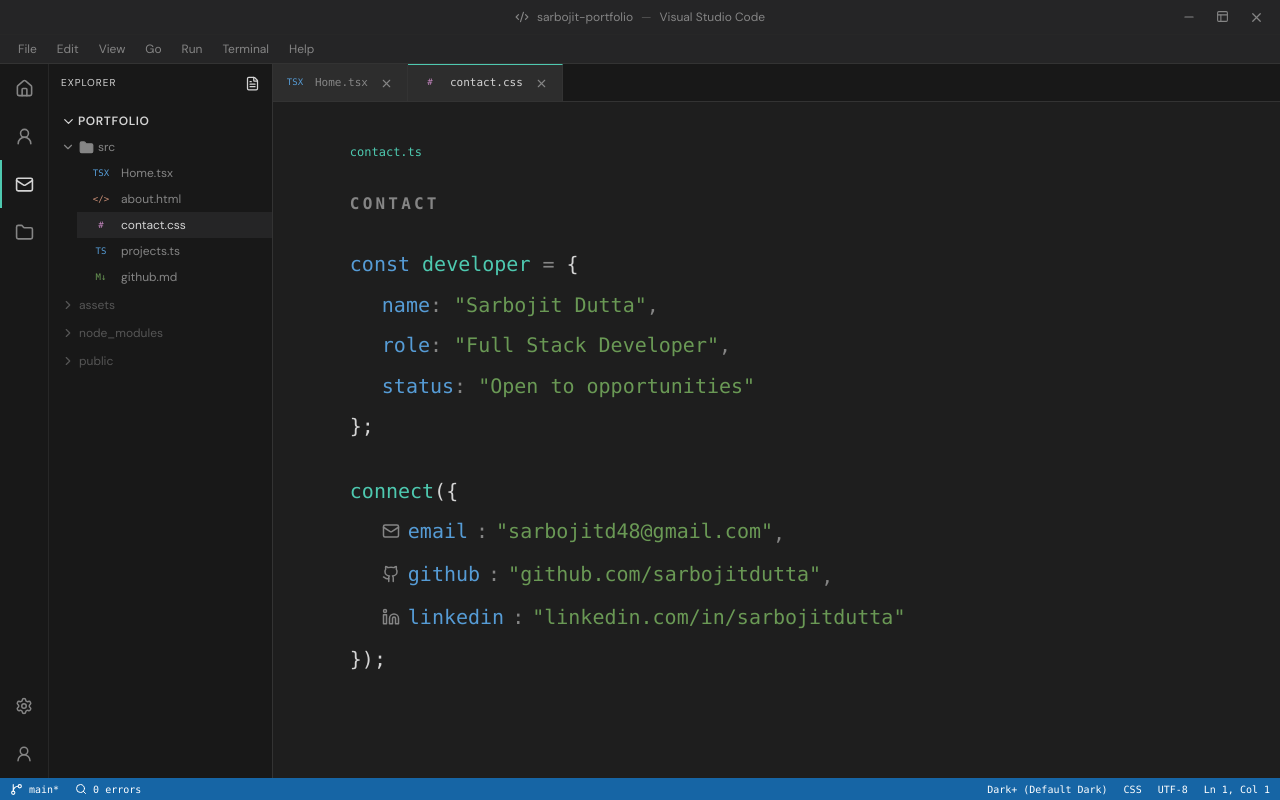
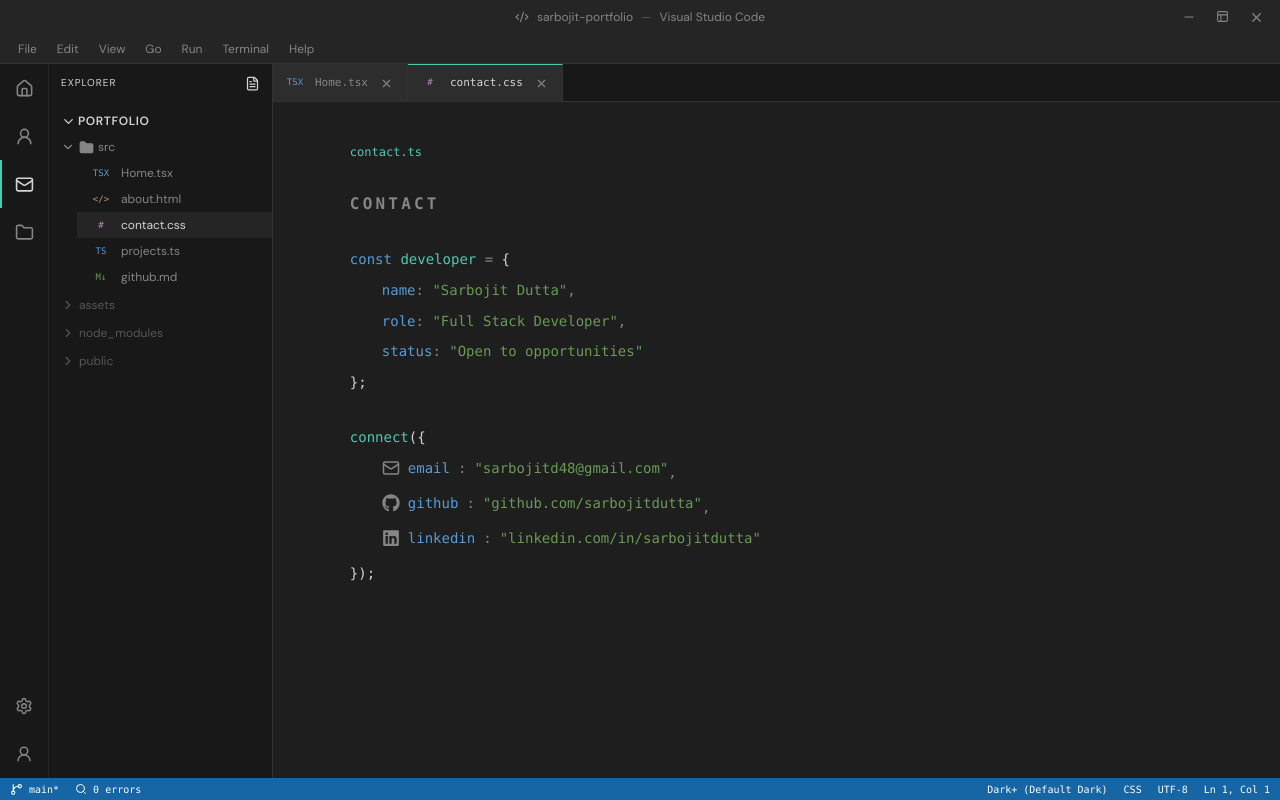
Before and after one commit to sarbojitdutta/myPortfolio, a React (Vite) app: page /contact in a window 1280 px wide. Built offline with nearby package versions, Linux system fonts and the light colour scheme.

Commit message:
changes in contacts

```diff
--- a/package.json
+++ b/package.json
@@ -14,6 +14,7 @@
     "lucide-react": "^1.42.0",
     "react": "^19.2.8",
     "react-dom": "^19.2.8",
+    "react-icons": "^5.7.0",
     "react-router-dom": "^7.0.0"
   },
   "devDependencies": {
--- a/src/components/views/AboutView.tsx
+++ b/src/components/views/AboutView.tsx
@@ -2,7 +2,7 @@ import { useState } from 'react'
 import { PanelsTopLeft } from 'lucide-react'
 import { CodeHeader, mono, border, PageView } from './shared'
 
-const skills = ['React', 'TypeScript', 'Python', 'FastAPI', 'Node.js', 'PostgreSQL', 'Graph RAG', 'Git']
+const skills = ['React','Next.js' , 'TypeScript', 'JavaScript', 'Python', 'RESTAPI', 'FAST API', 'Node.js', 'SQL', 'RAG', 'Git']
 
 export function AboutView() {
   const [preview, setPreview] = useState(false)
--- a/src/components/views/ContactView.tsx
+++ b/src/components/views/ContactView.tsx
@@ -1,4 +1,5 @@
-import { Github, Linkedin, Mail } from 'lucide-react'
+import { Mail } from 'lucide-react'
+import { FaGithub, FaLinkedin } from 'react-icons/fa'
 import { CodeHeader, mono, PageView } from './shared'
 
 export function ContactView() {
@@ -13,7 +14,7 @@ export function ContactView() {
           CONTACT
         </div>
 
-        <div className={`space-y-2 text-base leading-relaxed sm:text-lg md:text-xl ${mono}`}>
+        <div className={`space-y-2 text-base leading-relaxed sm:text-md md:text-sm ${mono}`}>
           <div>
             <span className="text-[var(--blue)]">const</span>{' '}
             <span className="text-[var(--accent)]">developer</span>{' '}
@@ -60,7 +61,7 @@ export function ContactView() {
 
           <div className="pl-5 sm:pl-8">
             <a href="https://github.com/sarbojitdutta" target="_blank" rel="noreferrer" className="group inline-flex items-center gap-2 hover:text-[var(--accent)]">
-              <Github size={18} className="shrink-0 text-[var(--muted)] transition-colors group-hover:text-[var(--accent)]" />
+              <FaGithub size={18} className="shrink-0 text-[var(--muted)] transition-colors group-hover:text-[var(--accent)]" />
               <span className="text-[var(--blue)]">github</span>
               <span className="text-[var(--muted)]">: </span>
               <span className="text-[var(--green)] group-hover:text-[var(--accent)]">&quot;github.com/sarbojitdutta&quot;</span>
@@ -70,7 +71,7 @@ export function ContactView() {
 
           <div className="pl-5 sm:pl-8">
             <a href="https://linkedin.com/in/sarbojitdutta" target="_blank" rel="noreferrer" className="group inline-flex items-center gap-2 hover:text-[var(--accent)]">
-              <Linkedin size={18} className="shrink-0 text-[var(--muted)] transition-colors group-hover:text-[var(--accent)]" />
+              <FaLinkedin size={18} className="shrink-0 text-[var(--muted)] transition-colors group-hover:text-[var(--accent)]" />
               <span className="text-[var(--blue)]">linkedin</span>
               <span className="text-[var(--muted)]">: </span>
               <span className="text-[var(--green)] group-hover:text-[var(--accent)]">&quot;linkedin.com/in/sarbojitdutta&quot;</span>
```
Also changed, not shown: 1 other file (tests, documents, lock files or other folders).
